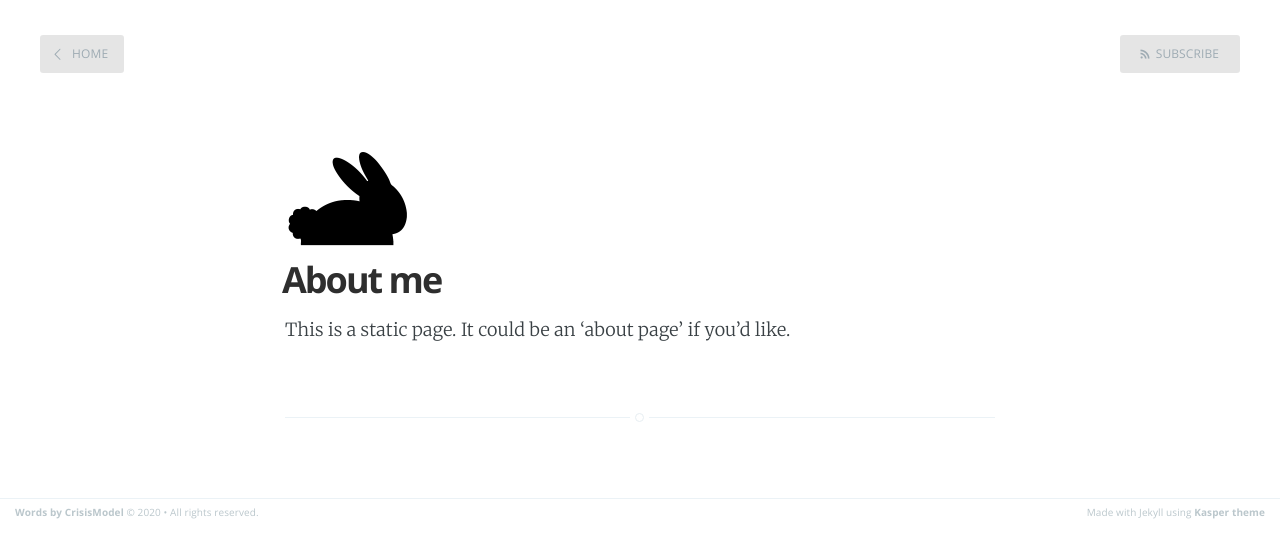
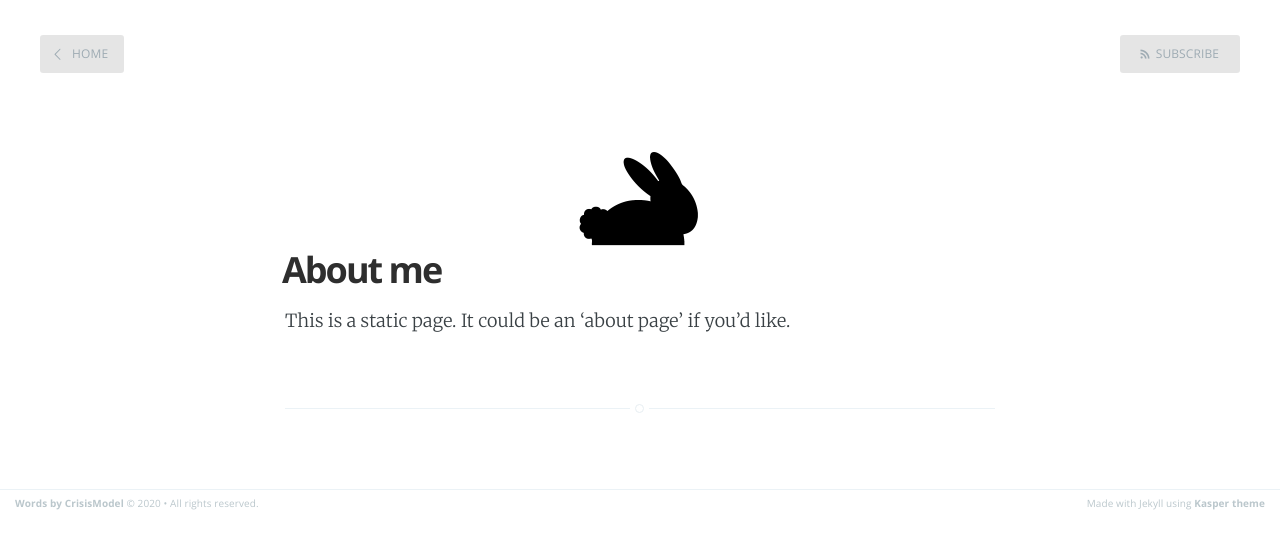
Before and after one commit to CrisisModel/crisismodel.github.io, a Jekyll site: the page built from about.md, in a window 1280 px wide. Shown: the top 558 px of the page. Built offline with Jekyll 4.4.1, drawn with Linux system fonts in a browser that asks for light colours.

Commit message:
CSS tweak

```diff
--- a/assets/css/screen.css
+++ b/assets/css/screen.css
@@ -847,7 +847,12 @@
    ========================================================================== */
 
 .post-template .post-header {
-   margin: 0 auto;
+   margin: 3.4rem auto;
+}
+
+.post-header img {
+    display: block;
+    margin: 0 auto;
 }
 
 .post-template .post-title {
@@ -1552,7 +1557,7 @@
     }
 
     .post-template .post-header {
-        margin: 0 auto;
+        margin: 2rem auto;
     }
 
     .post-template .post-date {
```
